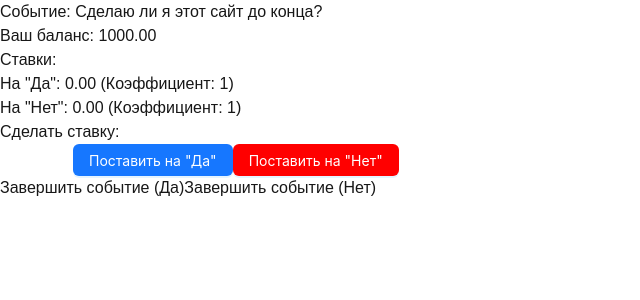
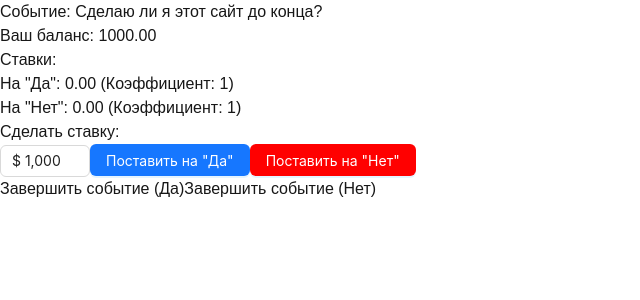
Before and after one commit to Rics69/Stake-Point, a Next.js app: page /bet in a window 1280 px wide. Shown: the top 300 px of the page, without its empty margins (0-640 px from the left). Built offline with nearby package versions, Linux system fonts and the light colour scheme.

Commit message:
feat: add new input with valute

```diff
--- a/src/app/bet/page.tsx
+++ b/src/app/bet/page.tsx
@@ -1,7 +1,7 @@
 "use client";
 
 import { useState } from 'react';
-import {Button} from "antd";
+import {Button, InputNumber, InputNumberProps} from "antd";
 
 const Page: React.FC = () => {
     const [totalYes, setTotalYes] = useState<number>(0);
@@ -10,6 +10,10 @@ const Page: React.FC = () => {
     const [userBet, setUserBet] = useState<{ amount: number; choice: 'yes' | 'no' }>({ amount: 0, choice: 'yes' });
     const [eventEnded, setEventEnded] = useState<boolean>(false);
     const [eventResult, setEventResult] = useState<'yes' | 'no' | null>(null);
+
+    const onChange: InputNumberProps['onChange'] = (value) => {
+        setUserBet({ ...userBet, amount: parseFloat(value) })
+    };
 
     // Функция для расчета коэффициента
     const calculateCoefficient = (total: number, totalOpposite: number) => {
@@ -75,14 +79,20 @@ const Page: React.FC = () => {
 
                     <div>
                         <h2>Сделать ставку:</h2>
-                        <input
-                            type="number"
-                            min="1"
-                            max={userBalance}
-                            value={userBet.amount || ''}
-                            onChange={(e) =>
-                                setUserBet({ ...userBet, amount: parseFloat(e.target.value) })
-                            }
+                        {/*<input*/}
+                        {/*    type="number"*/}
+                        {/*    min="1"*/}
+                        {/*    max={userBalance}*/}
+                        {/*    value={userBet.amount || ''}*/}
+                        {/*    onChange={(e) =>*/}
+                        {/*        setUserBet({ ...userBet, amount: parseFloat(e.target.value) })*/}
+                        {/*    }*/}
+                        {/*/>*/}
+                        <InputNumber<number>
+                            defaultValue={1000}
+                            formatter={(value) => `$ ${value}`.replace(/\B(?=(\d{3})+(?!\d))/g, ',')}
+                            parser={(value) => value?.replace(/\$\s?|(,*)/g, '') as unknown as number}
+                            onChange={onChange}
                         />
                         <Button onClick={() => handleBet('yes', userBet.amount)} type="primary">Поставить на &#34;Да&#34;</Button>
                         <Button style={{background: "red"}} onClick={() => handleBet('no', userBet.amount)} type="primary">Поставить на &#34;Нет&#34;</Button>
```
